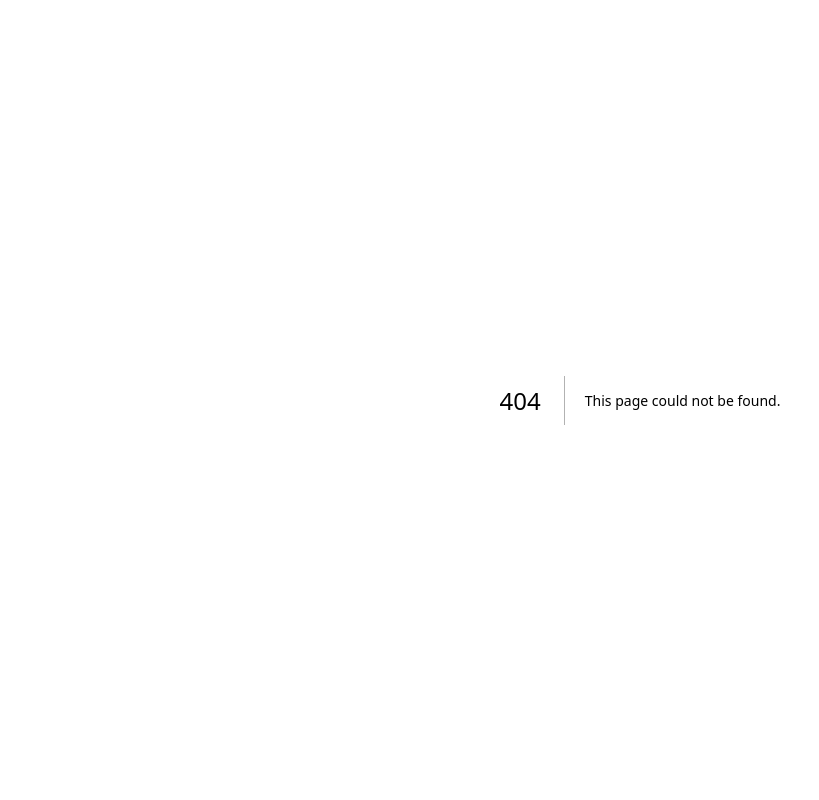
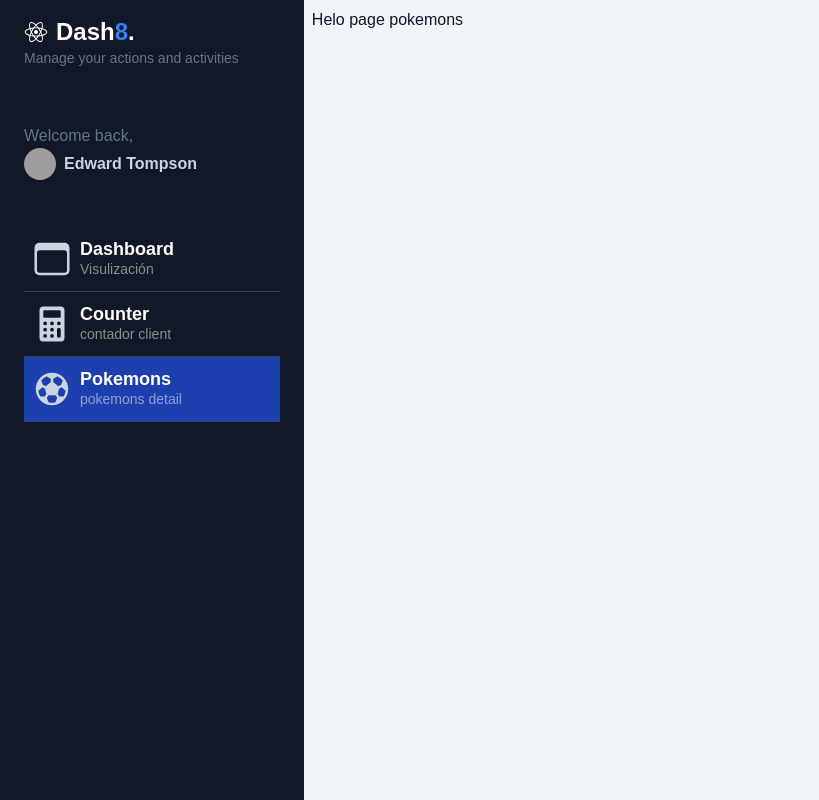
Before and after one commit to lfernandogh75/adsoreact43, a Next.js app in the folder my-dashboard/: page /dashboard/pokemons in a window 1280 px wide. Before the commit this address had no page. Shown: the whole page, without its empty margins (0-819 px from the left). Built offline with nearby package versions, Linux system fonts and the light colour scheme; grey boxes are pictures that could not be loaded.

Commit message:
pokemons

```diff
--- a/my-dashboard/src/app/components/Sidebar.tsx
+++ b/my-dashboard/src/app/components/Sidebar.tsx
@@ -1,6 +1,6 @@
 import React from 'react'
 import Image from 'next/image'
-import { IoBrowsersOutline, IoCalculator, IoLogoReact } from "react-icons/io5";
+import { IoBrowsersOutline, IoCalculator, IoFootball, IoLogoReact } from "react-icons/io5";
 import {default as SidebarMenuItem} from './SidebarMenuItem';
 const menuItems=[
     {
@@ -14,6 +14,12 @@
     icon:<IoCalculator size={40}/>,
     title:'Counter',
     subTitle:'contador client'
+    },
+    {
+    path:'/dashboard/pokemons',
+    icon:<IoFootball size={40}/>,
+    title:'Pokemons',
+    subTitle:'pokemons detail'
     }
 ]
 
--- /dev/null
+++ b/my-dashboard/src/app/dashboard/pokemons/page.tsx
@@ -0,0 +1,7 @@
+export default function pokemonsPage(){
+return(
+<div>
+    <h1>Helo page pokemons</h1>
+</div>
+)
+}
```
